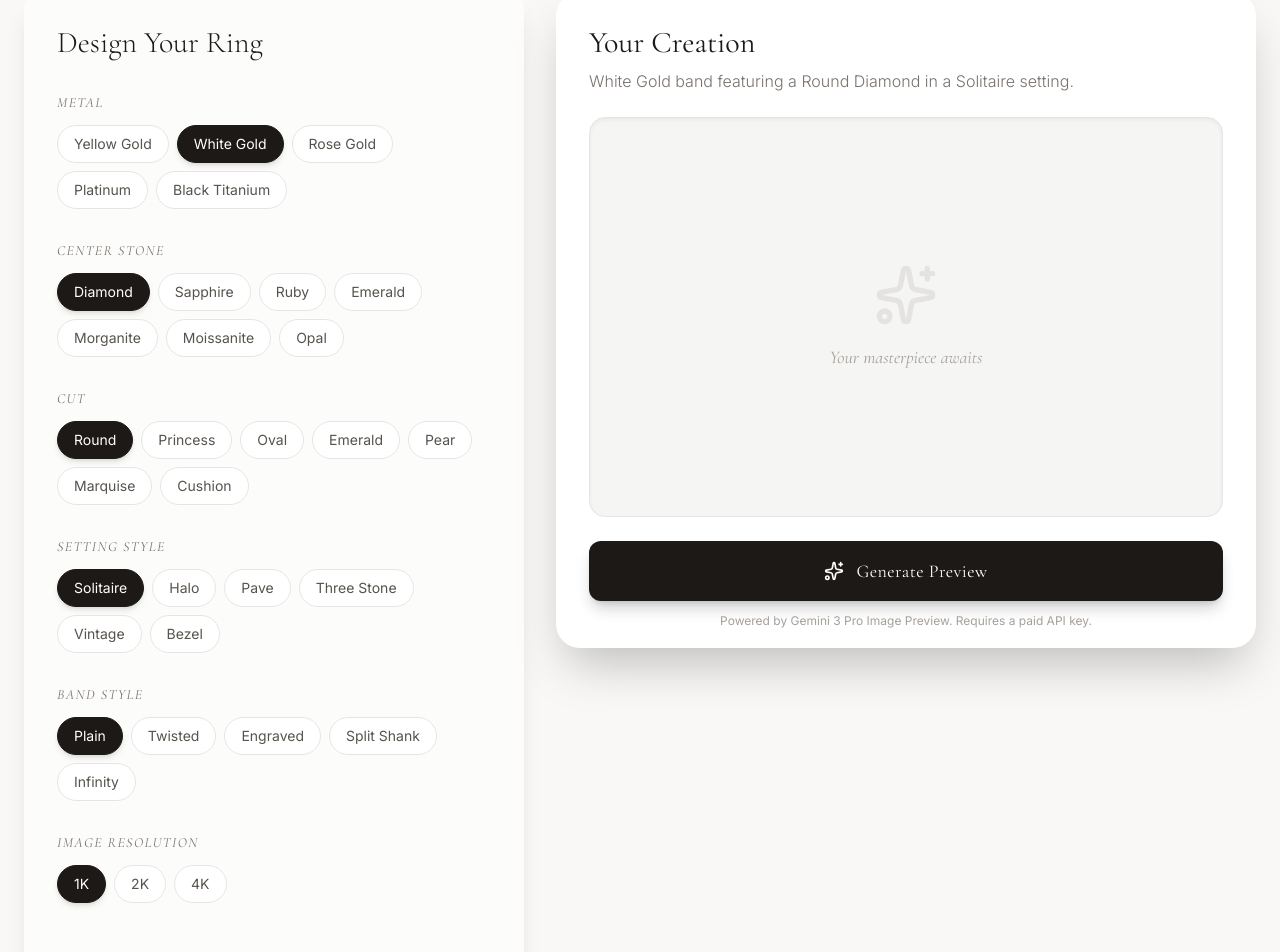
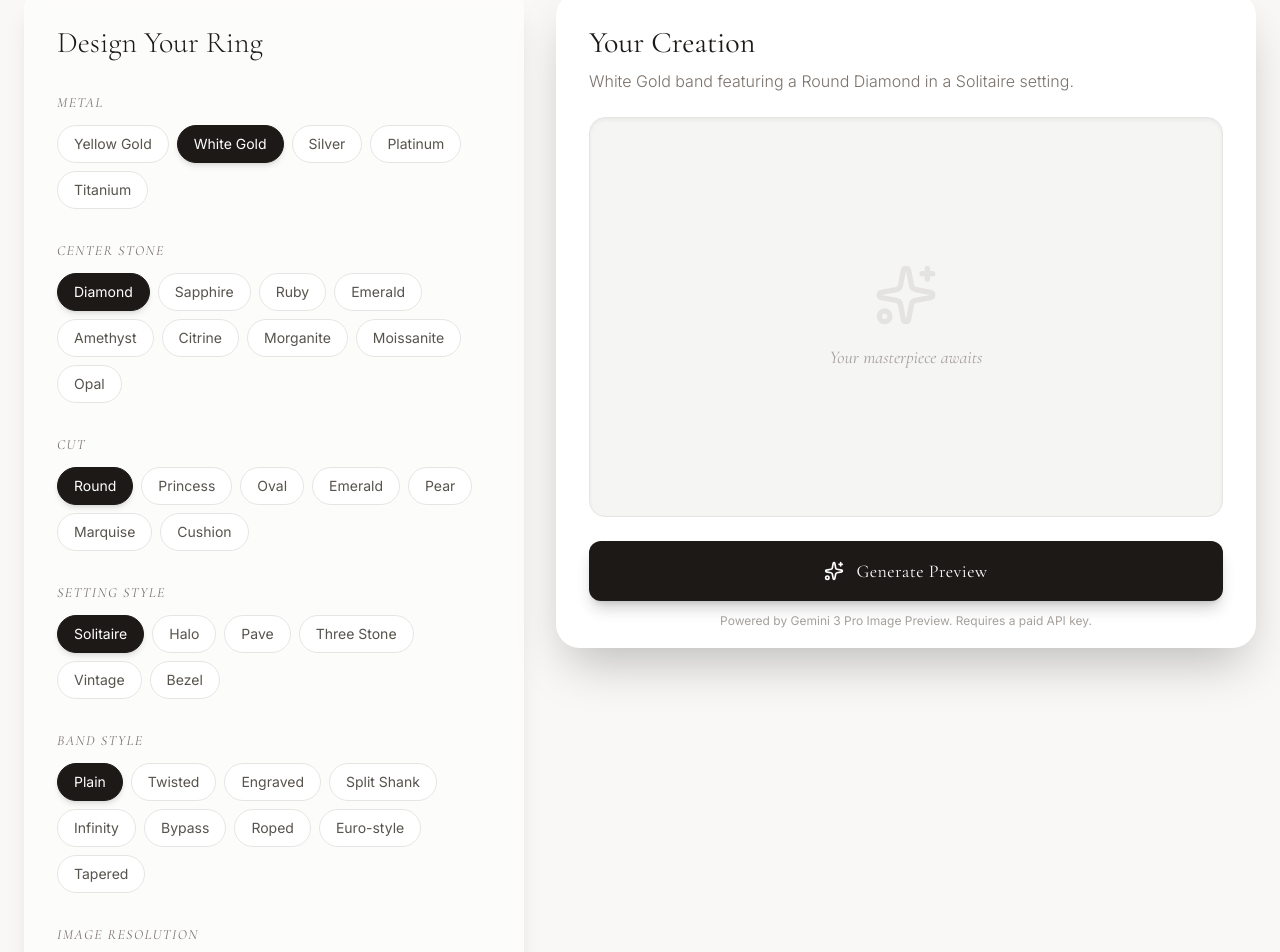
Before and after one commit to DSawires/Ring-Designer, a React (Vite) app: page / in a window 1280 px wide. Shown: the part 120-1072 px from the top of the page. Built offline with nearby package versions, Linux system fonts and the light colour scheme.

Commit message:
itteration 1.0

```diff
--- a/index.html
+++ b/index.html
@@ -3,7 +3,7 @@
   <head>
     <meta charset="UTF-8" />
     <meta name="viewport" content="width=device-width, initial-scale=1.0" />
-    <title>My Google AI Studio App</title>
+    <title>Hanoona's AI Ring Project</title>
   </head>
   <body>
     <div id="root"></div>
--- a/src/services/gemini.ts
+++ b/src/services/gemini.ts
@@ -37,7 +37,7 @@ export async function generateRingImage(config: RingConfig): Promise<string> {
   Setting Style: ${config.setting}.
   Band Style: ${config.bandStyle}.
 
-  The image should be a professional studio macro shot with soft lighting, sharp focus on the gemstone, and elegant reflections. White background. High resolution, 8k quality.`;
+  The image should be a professional studio macro shot with soft lighting, sharp focus on the gemstone, and elegant reflections, ring only, upright at 45 degrees, Straight-on medium shot, centered framing, perfectly symmetrical. White background. High resolution, 8k quality.`;
 
   try {
     const response = await ai.models.generateContent({
--- a/src/types.ts
+++ b/src/types.ts
@@ -1,8 +1,8 @@
-export type Metal = 'Yellow Gold' | 'White Gold' | 'Rose Gold' | 'Platinum' | 'Black Titanium';
-export type Gemstone = 'Diamond' | 'Sapphire' | 'Ruby' | 'Emerald' | 'Morganite' | 'Moissanite' | 'Opal';
+export type Metal = 'Yellow Gold' | 'White Gold' | 'Silver' | 'Platinum' | 'Titanium';
+export type Gemstone = 'Diamond' | 'Sapphire' | 'Ruby' | 'Emerald' | 'Amethyst' | 'Citrine' | 'Morganite' | 'Moissanite' | 'Opal';
 export type Cut = 'Round' | 'Princess' | 'Oval' | 'Emerald' | 'Pear' | 'Marquise' | 'Cushion';
 export type Setting = 'Solitaire' | 'Halo' | 'Pave' | 'Three Stone' | 'Vintage' | 'Bezel';
-export type BandStyle = 'Plain' | 'Twisted' | 'Engraved' | 'Split Shank' | 'Infinity';
+export type BandStyle = 'Plain' | 'Twisted' | 'Engraved' | 'Split Shank' | 'Infinity' | 'Bypass' | 'Roped' | 'Euro-style' | 'Tapered';
 export type ImageSize = '1K' | '2K' | '4K';
 
 export interface RingConfig {
@@ -14,9 +14,9 @@ export interface RingConfig {
   imageSize: ImageSize;
 }
 
-export const METALS: Metal[] = ['Yellow Gold', 'White Gold', 'Rose Gold', 'Platinum', 'Black Titanium'];
-export const GEMSTONES: Gemstone[] = ['Diamond', 'Sapphire', 'Ruby', 'Emerald', 'Morganite', 'Moissanite', 'Opal'];
+export const METALS: Metal[] = ['Yellow Gold', 'White Gold', 'Silver', 'Platinum', 'Titanium'];
+export const GEMSTONES: Gemstone[] = ['Diamond', 'Sapphire', 'Ruby', 'Emerald', 'Amethyst', 'Citrine' ,'Morganite', 'Moissanite', 'Opal'];
 export const CUTS: Cut[] = ['Round', 'Princess', 'Oval', 'Emerald', 'Pear', 'Marquise', 'Cushion'];
 export const SETTINGS: Setting[] = ['Solitaire', 'Halo', 'Pave', 'Three Stone', 'Vintage', 'Bezel'];
-export const BAND_STYLES: BandStyle[] = ['Plain', 'Twisted', 'Engraved', 'Split Shank', 'Infinity'];
+export const BAND_STYLES: BandStyle[] = ['Plain', 'Twisted', 'Engraved', 'Split Shank', 'Infinity', 'Bypass', 'Roped', 'Euro-style', 'Tapered'];
 export const IMAGE_SIZES: ImageSize[] = ['1K', '2K', '4K'];
```
